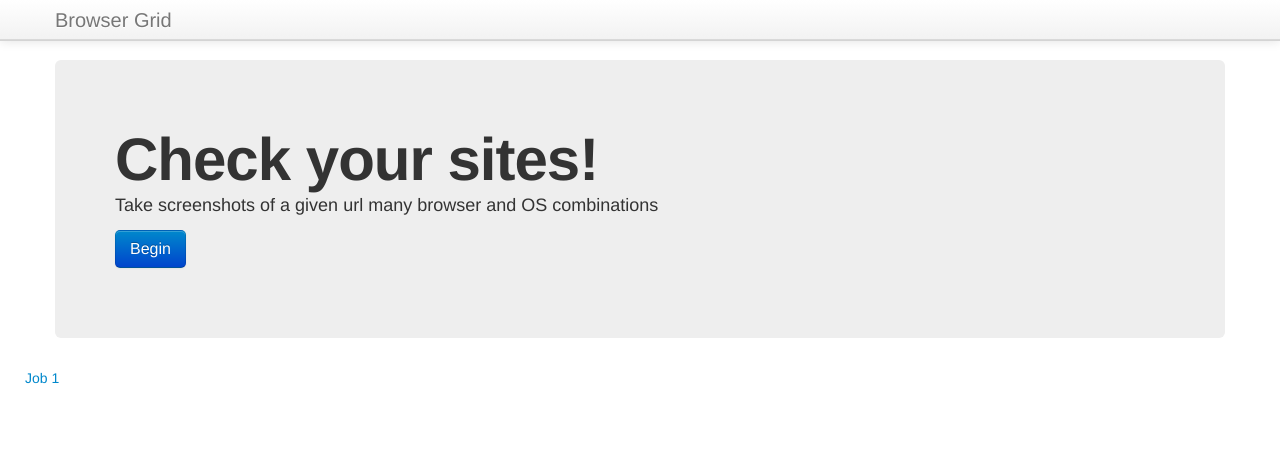
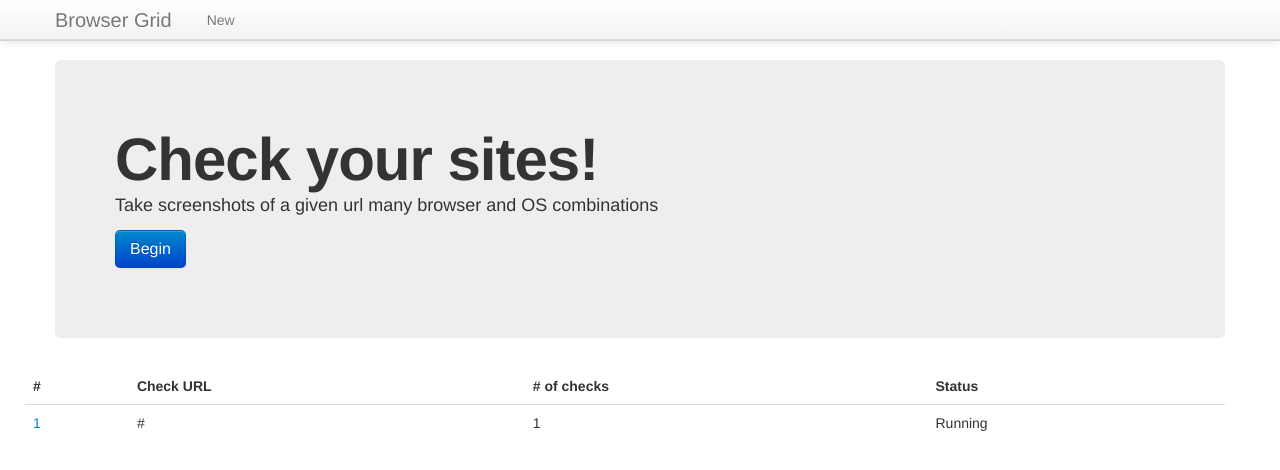
Before and after one commit to DazWorrall/browsergrid, a Flask app: template browsergrid/templates/index.html in a window 1280 px wide. Shown: the top 470 px of the page. Run offline with Flask 2, Linux system fonts and the light colour scheme; the template is opened without the code that fills it: most values are stand-ins (such as "Sample title", 1, 10 or a date in 2020); data that the repository does not hold is empty; parts of the project's set-up code (start-up, migrations or seed data) failed here and were passed over; some libraries are stand-ins or nearby versions.

Commit message:
Prettier recent jobs on index page

```diff
--- a/browsergrid/app.py
+++ b/browsergrid/app.py
@@ -23,7 +23,7 @@ def init_db(app):
 
 @bg.route('/')
 def index():
-    jobs = Job.query.all()
+    jobs = Job.query.order_by(Job.id.desc()).limit(app.config['RECENT_JOBS_COUNT'])
     return render_template('index.html', jobs=jobs)
 
 @bg.route('/new', methods=['GET', 'POST'])
--- a/browsergrid/default_settings.py
+++ b/browsergrid/default_settings.py
@@ -8,6 +8,7 @@ class Settings(object):
     SECRET_KEY = "\xf3'Q\x10\x01\x81\xcb\xberZ/\x19\x93\xa7\x94\xfe\x9aa\x81\xb6\xb55Z\xe6"
     SITE_TITLE = 'Browser Grid'
     SELENIUM_REMOTE_URL = None
+    RECENT_JOBS_COUNT = 5
     BROWSER_OPTIONS= {
         'windows': {
             'label': 'Windows XP/2003',
--- a/browsergrid/templates/index.html
+++ b/browsergrid/templates/index.html
@@ -8,9 +8,28 @@
             <a href="{{ url_for('.new') }}" class="btn btn-primary btn-large">Begin</a>
         </p>
     </div>
-    <div class="row">
-        {% for j in jobs %}
-            <a href="{{ url_for('.job_detail', _id=j.id) }}">Job {{ j.id}}</a>
-        {% endfor %}
-    </div>
+    {% if jobs %}
+        <div class="row">
+            <table class="table">
+                <thead>
+                    <tr>
+                        <th>#</th>
+                        <th>Check URL</th>
+                        <th># of checks</th>
+                        <th>Status</th>
+                    </tr>
+                </thead>
+                <tbody>
+                    {% for j in jobs %}
+                        <tr>
+                            <td><a href="{{ url_for('.job_detail', _id=j.id) }}">{{ j.id}}</a></td>
+                            <td>{{ j.url }}</td>
+                            <td>{{ j.checks.count()}}</td>
+                            <td>{% if not j.running %}Not {% endif %}Running</td>
+                        </tr>
+                    {% endfor %}
+                </tbody>
+            </table>
+        </div>
+    {% endif %}
 {% endblock content %}
--- a/browsergrid/templates/layout.html
+++ b/browsergrid/templates/layout.html
@@ -32,7 +32,9 @@
           <a class="brand" href="/">{{ config.SITE_TITLE or '' }}</a>
           <div class="nav-collapse collapse">
             <ul class="nav">
-                <!--<li><a href="{# url_for('.login') #}">Login</a></li>-->
+                {% for n in ['bg.new'] %}
+                    <li {% if request.endpoint == n %}class="active"{% endif %}><a href="{{ url_for('.new') }}">New</a></li>
+                {% endfor %}
             </ul>
           </div>
         </div>
```
